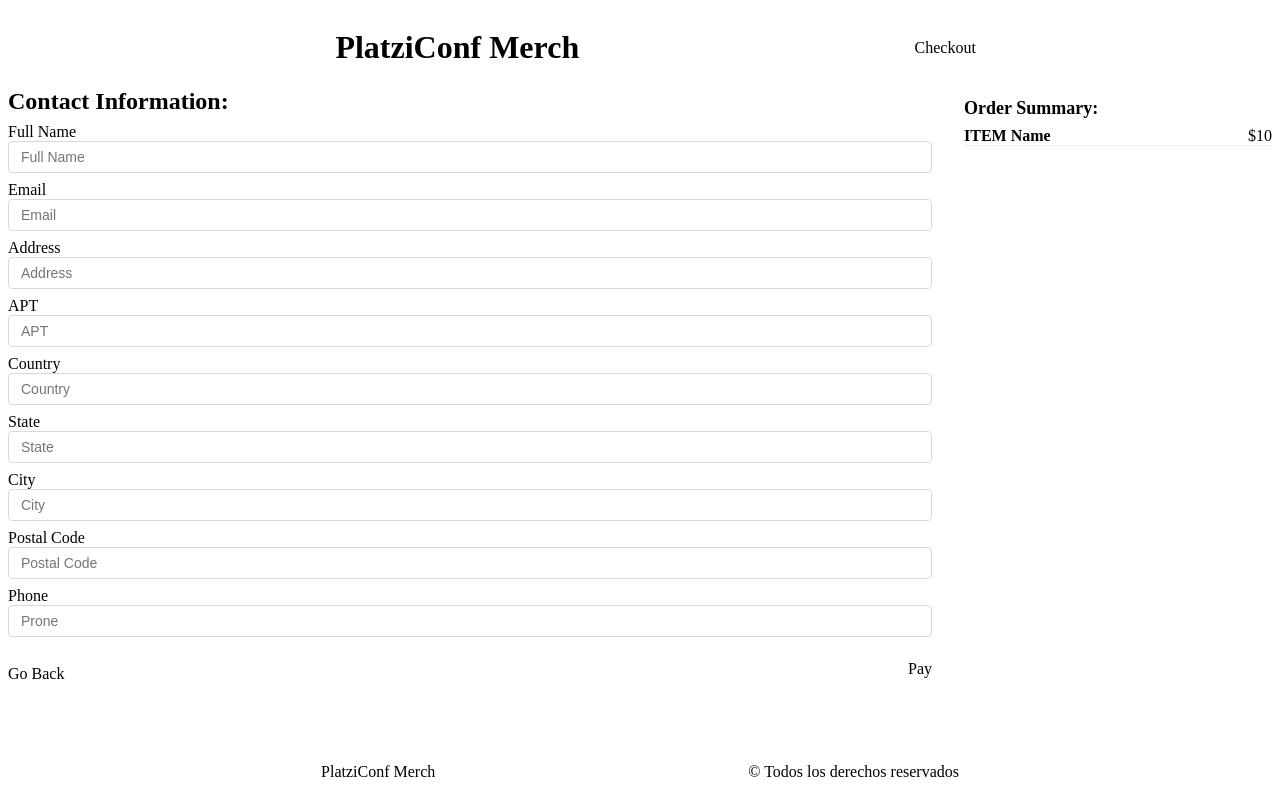
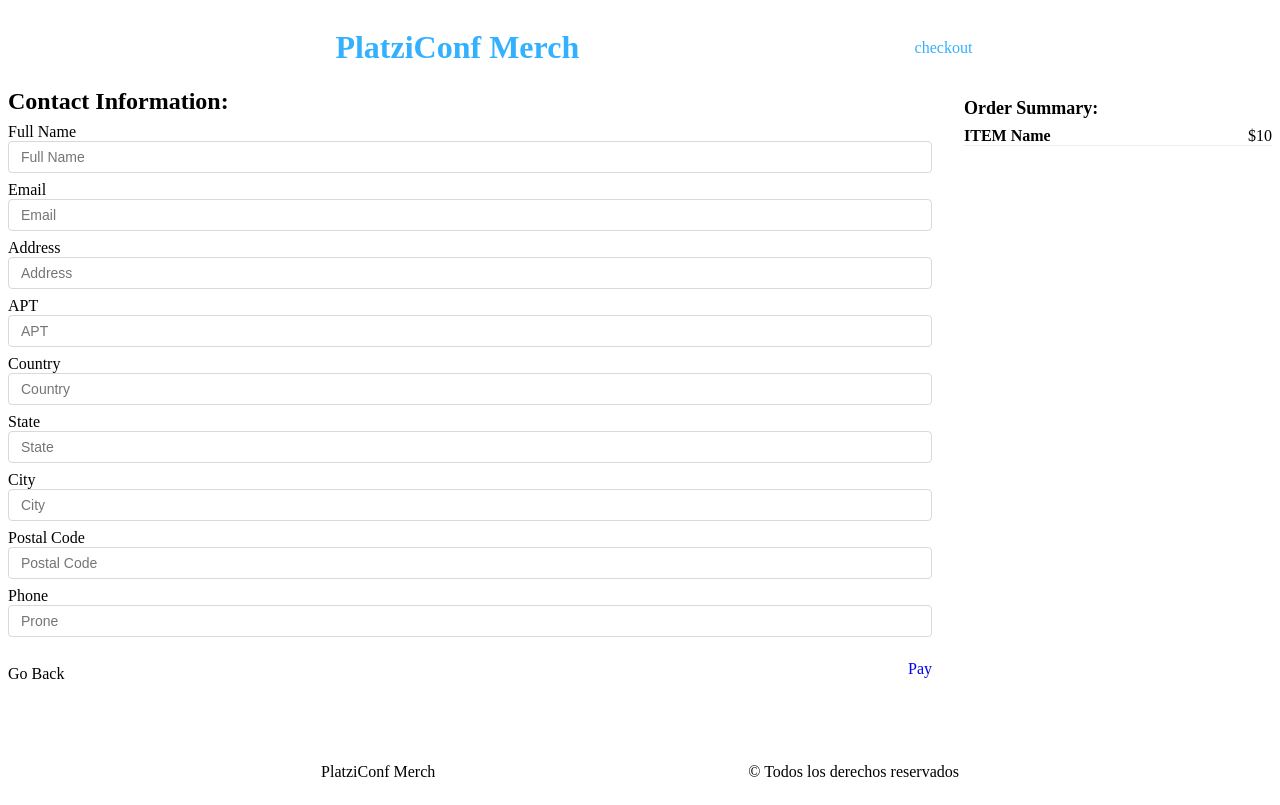
Before and after one commit to JefersonV/Conf-Store, a React app: page /checkout/information in a window 1280 px wide. Built offline with nearby package versions, Linux system fonts and the light colour scheme.

Commit message:
14 - conexión con react Router -> falta agregar íconos

```diff
--- a/package.json
+++ b/package.json
@@ -15,6 +15,7 @@
   "dependencies": {
     "react": "^17.0.2",
     "react-dom": "^17.0.2",
+    "react-icons": "^4.2.0",
     "react-router-dom": "^5.2.0"
   },
   "devDependencies": {
--- a/public/index.html
+++ b/public/index.html
@@ -4,6 +4,7 @@
   <meta charset="UTF-8">
   <meta name="viewport" content="width=device-width, initial-scale=1.0">
   <title>Platzi Conf Merch</title>
+  <script src="https://kit.fontawesome.com/f0179faf89.js" crossorigin="anonymous"></script>
 </head>
 
 <body>
--- a/src/components/Header.jsx
+++ b/src/components/Header.jsx
@@ -1,15 +1,21 @@
-import React from 'react'
+import React from 'react';
+import { Link } from 'react-router-dom';
 import '../styles/components/Header.css';
 
 const Header = () => {
   return (
     <div className="Header">
-      <h1 className="Header-title">PlatziConf Merch</h1>
+      <Link to="/">
+        <h1 className="Header-title">PlatziConf Merch</h1>
+      </Link>
       <div className="Header-checkout">
-        Checkout
+        <Link to="/checkout">
+          checkout
+        </Link>
       </div>
     </div>
   )
 }
 
+/* <i class="fas fa-shopping-basket"></i> */
 export default Header
--- a/src/containers/Checkout.jsx
+++ b/src/containers/Checkout.jsx
@@ -1,6 +1,6 @@
 import React from 'react'
+import { Link } from 'react-router-dom';
 import '../styles/components/Checkout.css';
-
 const Checkout = () => {
   return (
     <div className="Checkout">
@@ -11,12 +11,15 @@
             <h4>ITEM name</h4>
             <span>$10</span>
           </div>
-          <button type="button">Eliminar</button>
+          <button type="button">
+          Eliminar</button>
         </div>
       </div>
       <div className="Checkout-sidebar">
         <h3>Precio Total: $10</h3>
-        <button type="button">Continuar pedido</button>
+        <Link to="/checkout/information">
+          <button type="button">Continuar pedido</button>
+        </Link>
       </div>
     </div>
   )
--- a/src/containers/Information.jsx
+++ b/src/containers/Information.jsx
@@ -1,4 +1,6 @@
-import React from 'react'
+import React from 'react';
+import { Link } from 'react-router-dom';
+
 import '../styles/components/Information.css';
 
 const Information = () => {
@@ -60,7 +62,12 @@
         </div>
         <div className="Information-buttons">
           <div className="Information-back">Go Back</div>
-          <div className="Information-next">Pay</div>
+
+          <div className="Information-next">
+          <Link to="/checkout/payment">
+            Pay
+          </Link>
+          </div>
         </div>
       </div>
       <div className="Information-sidebar">
--- a/src/routes/App.jsx
+++ b/src/routes/App.jsx
@@ -7,6 +7,7 @@
 import Success from '../containers/Success';
 import NotFound from '../containers/NotFound';
 import Layout from '../components/Layout'
+import '../styles/components/App.css';
 
 const App = () => {
   return (
--- a/src/styles/components/App.css
+++ b/src/styles/components/App.css
@@ -2,3 +2,8 @@
   color: red;
   text-align: center;
 }
+
+#App {
+  max-width: 900px;
+  margin: 0 auto;
+}
--- a/src/styles/components/Products.css
+++ b/src/styles/components/Products.css
@@ -1,8 +1,8 @@
 .Products-items {
-  grid-template-columns: repeat(3, 1fr);
-  grid-gap: 1.5rem;
-  grid-row-gap: 1.5em;
   display: grid;
+  grid-template-columns: repeat(3, 300px);
+  gap: 1.5rem;
+  justify-content: center;
 }
 .Products-item {
   text-decoration: none;
```
Also changed, not shown: 1 other file (tests, documents, lock files or other folders).
